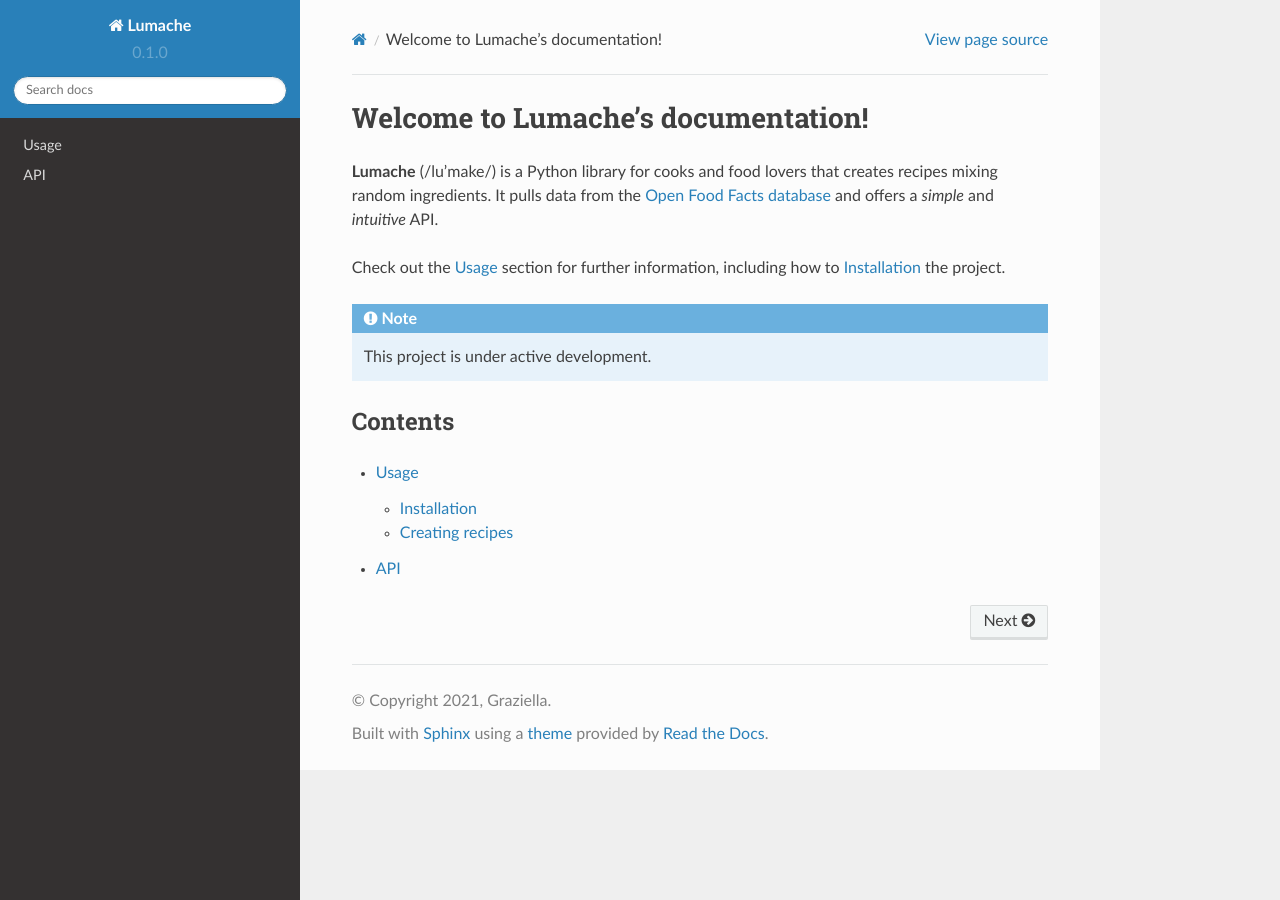
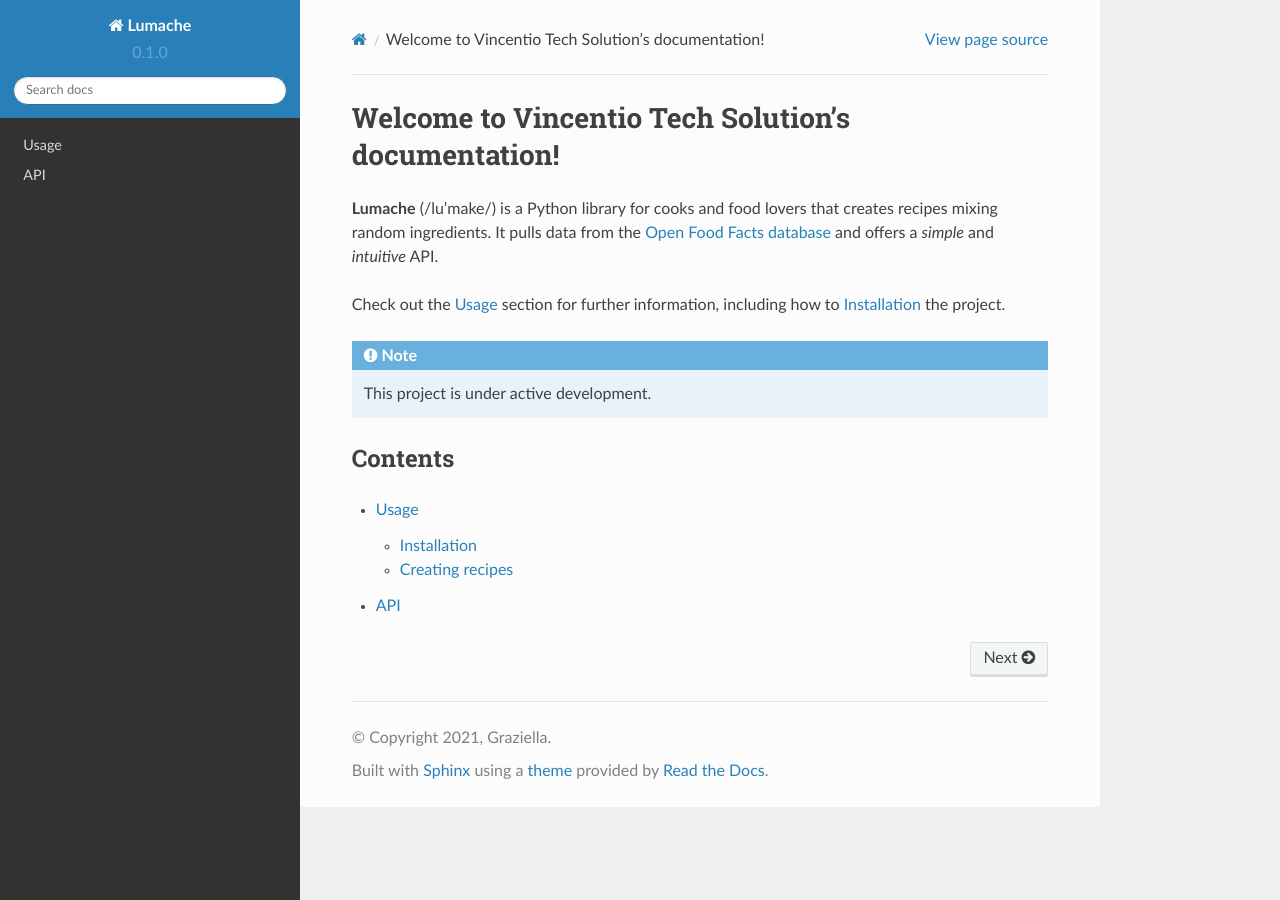
Before and after one commit to rahulosp/vindocs, a Sphinx documentation site: the page built from docs/source/index.rst, in a window 1280 px wide. Built offline with Sphinx 7.4.7 and the Read the Docs theme 2.0.0, drawn with Linux system fonts in a browser that asks for light colours.

Commit message:
Update index.rst 1

```diff
--- a/docs/source/index.rst
+++ b/docs/source/index.rst
@@ -1,4 +1,4 @@
-Welcome to Lumache's documentation!
+Welcome to Vincentio Tech Solution's documentation!
 ===================================
 
 **Lumache** (/lu'make/) is a Python library for cooks and food lovers
```
